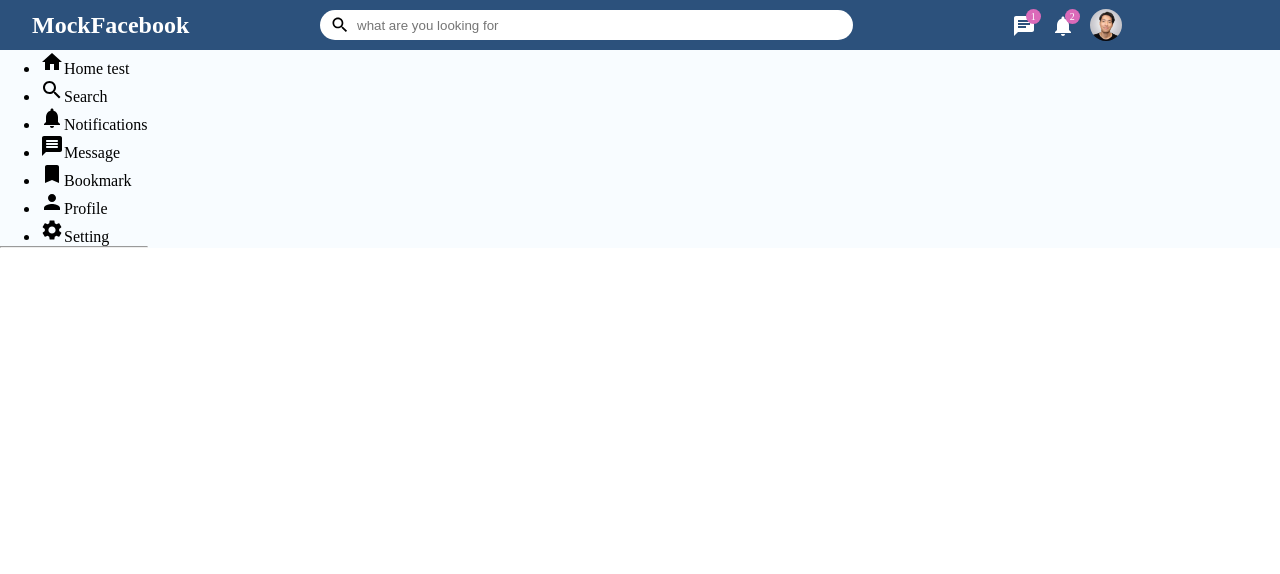
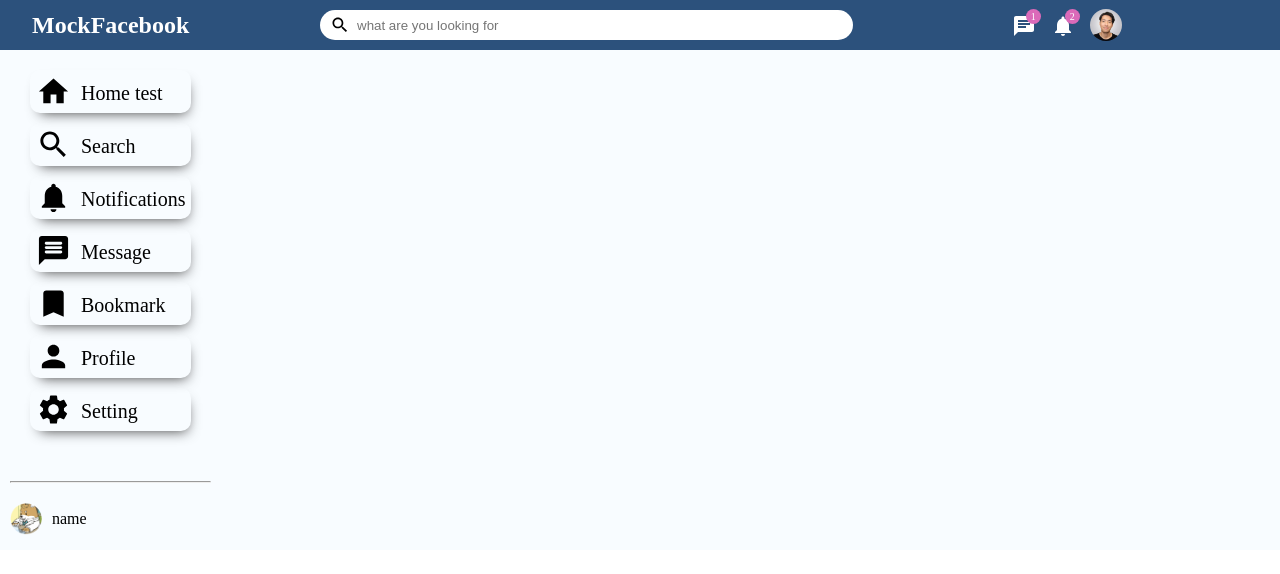
Before and after one commit to TomokiYoshizawa/MockFacebook-client, a React (Vite) app: page / in a window 1280 px wide. Shown: the top 574 px of the page. Built offline with nearby package versions, Linux system fonts and the light colour scheme.

Commit message:
add stylings on menu and friendlist compoent

```diff
--- a/src/components/FriendList/FriendList.jsx
+++ b/src/components/FriendList/FriendList.jsx
@@ -0,0 +1,21 @@
+import React from "react";
+import "./FriendList.scss";
+
+function FriendList() {
+  return (
+    <div className="friend-list">
+      <ul className="friend-list__list">
+        <li className="friend-list__item">
+          <img
+            src="../../../public/assets/person/1.jpeg"
+            alt="picture"
+            className="friend-list__profile-pic"
+          />
+          <span className="friend-list__name">name</span>
+        </li>
+      </ul>
+    </div>
+  );
+}
+
+export default FriendList;
--- a/src/components/FriendList/FriendList.scss
+++ b/src/components/FriendList/FriendList.scss
@@ -0,0 +1,19 @@
+.friend-list {
+  &__list {
+    padding: 0;
+    margin: 0;
+    list-style-type: none;
+  }
+  &__item {
+    display: flex;
+    align-items: center;
+    margin-bottom: 15px;
+  }
+  &__profile-pic {
+    width: 32px;
+    height: 32px;
+    margin-right: 10px;
+    object-fit: cover;
+    border-radius: 50%;
+  }
+}
--- a/src/components/Menus/Menus.jsx
+++ b/src/components/Menus/Menus.jsx
@@ -1,4 +1,3 @@
-import React from "react";
 import Home from "@mui/icons-material/Home";
 import Search from "@mui/icons-material/Search";
 import Notification from "@mui/icons-material/Notifications";
@@ -6,8 +5,11 @@ import MessageRounded from "@mui/icons-material/MessageRounded";
 import Bookmark from "@mui/icons-material/Bookmark";
 import Person from "@mui/icons-material/Person";
 import Settings from "@mui/icons-material/Settings";
+
+import "./Menus.scss";
 function Menus() {
   return (
+    <div className="menu">
       <div className="menu__wrapper">
         <ul className="menu__list">
           <li className="menu__item">
@@ -39,7 +41,7 @@ function Menus() {
             <span className="menu__text">Setting</span>
           </li>
         </ul>
-      <hr className="menu__hr" />
+      </div>
     </div>
   );
 }
--- a/src/components/Menus/Menus.scss
+++ b/src/components/Menus/Menus.scss
@@ -0,0 +1,38 @@
+@use "../../styles/partials/variables" as *;
+@use "../../styles/partials/mixins" as *;
+@use "../../styles/partials/colors" as *;
+
+.menu {
+  &__wrapper {
+    padding: 20px;
+  }
+  &__list {
+    padding: 0;
+    margin: 0;
+  }
+  &__item {
+    display: flex;
+    align-items: center;
+    margin-bottom: 10px;
+    padding: 4px 6px;
+    list-style: none;
+    box-shadow: 3px 7px 13px -7px #3f3f3f;
+    border-radius: 10px;
+    transition: all 0.3s;
+    cursor: pointer;
+  }
+  &__item:hover {
+    box-shadow: none;
+    transform: translateY(5px);
+  }
+  &__icon {
+    @include tablet {
+      font-size: 35px !important;
+      margin-right: 10px;
+    }
+  }
+  &__text {
+    font-size: 20px;
+    padding-top: 3px;
+  }
+}
--- a/src/components/SideBar/SideBar.jsx
+++ b/src/components/SideBar/SideBar.jsx
@@ -1,11 +1,15 @@
 /* eslint-disable no-unused-vars */
 import React from "react";
 import Menus from "../Menus/Menus";
+import FriendList from "../FriendList/FriendList";
 
+import "./SideBar.scss";
 function SideBar() {
   return (
     <div className="sidebar">
       <Menus />
+      <hr className="sidebar__hr" />
+      <FriendList />
     </div>
   );
 }
--- a/src/components/SideBar/SideBar.scss
+++ b/src/components/SideBar/SideBar.scss
@@ -0,0 +1,6 @@
+.sidebar {
+  margin: 0 10px;
+  &__hr {
+    margin: 20px 0;
+  }
+}
```
Lines whose indentation alone changed are shown as unchanged.
